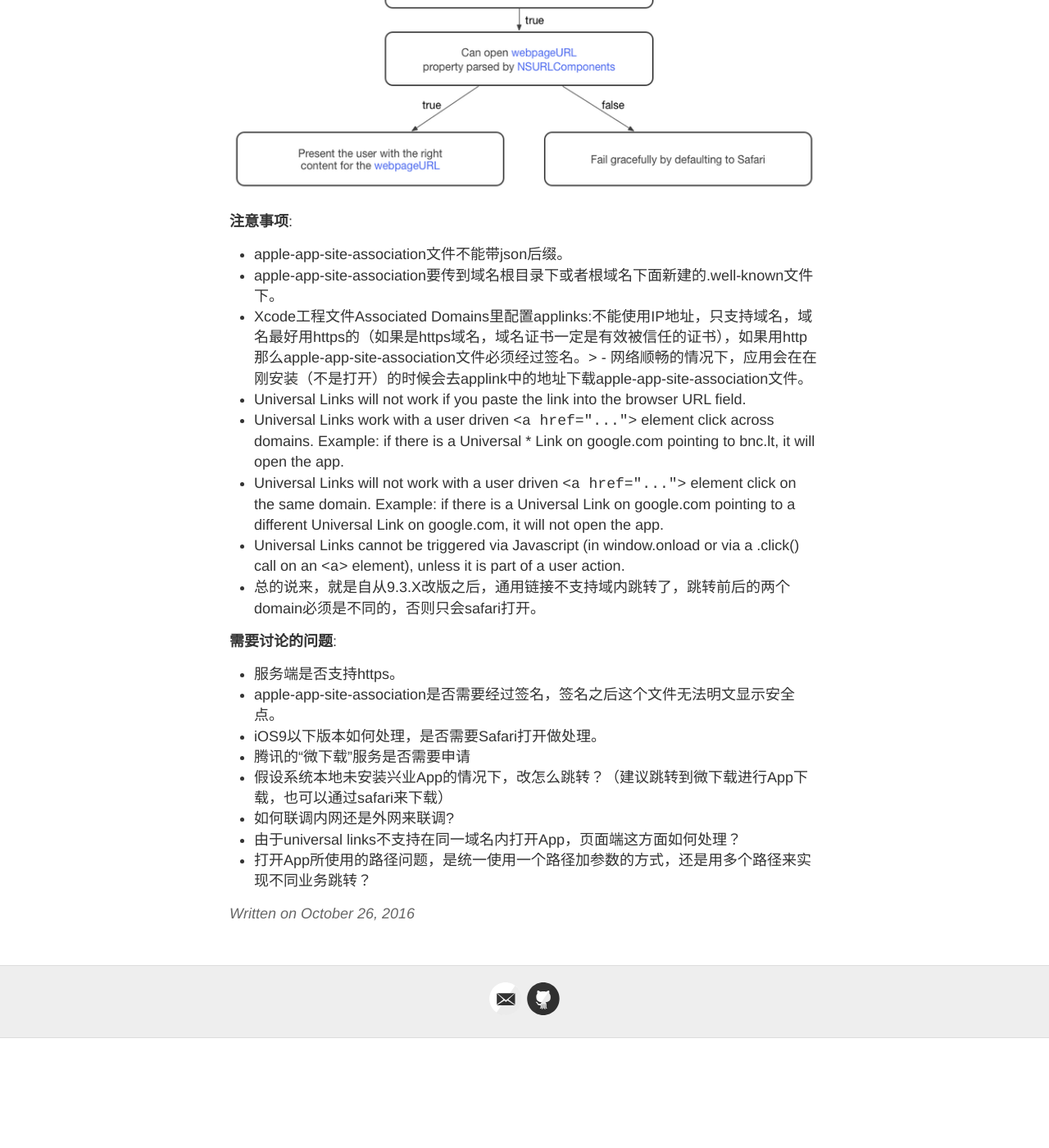
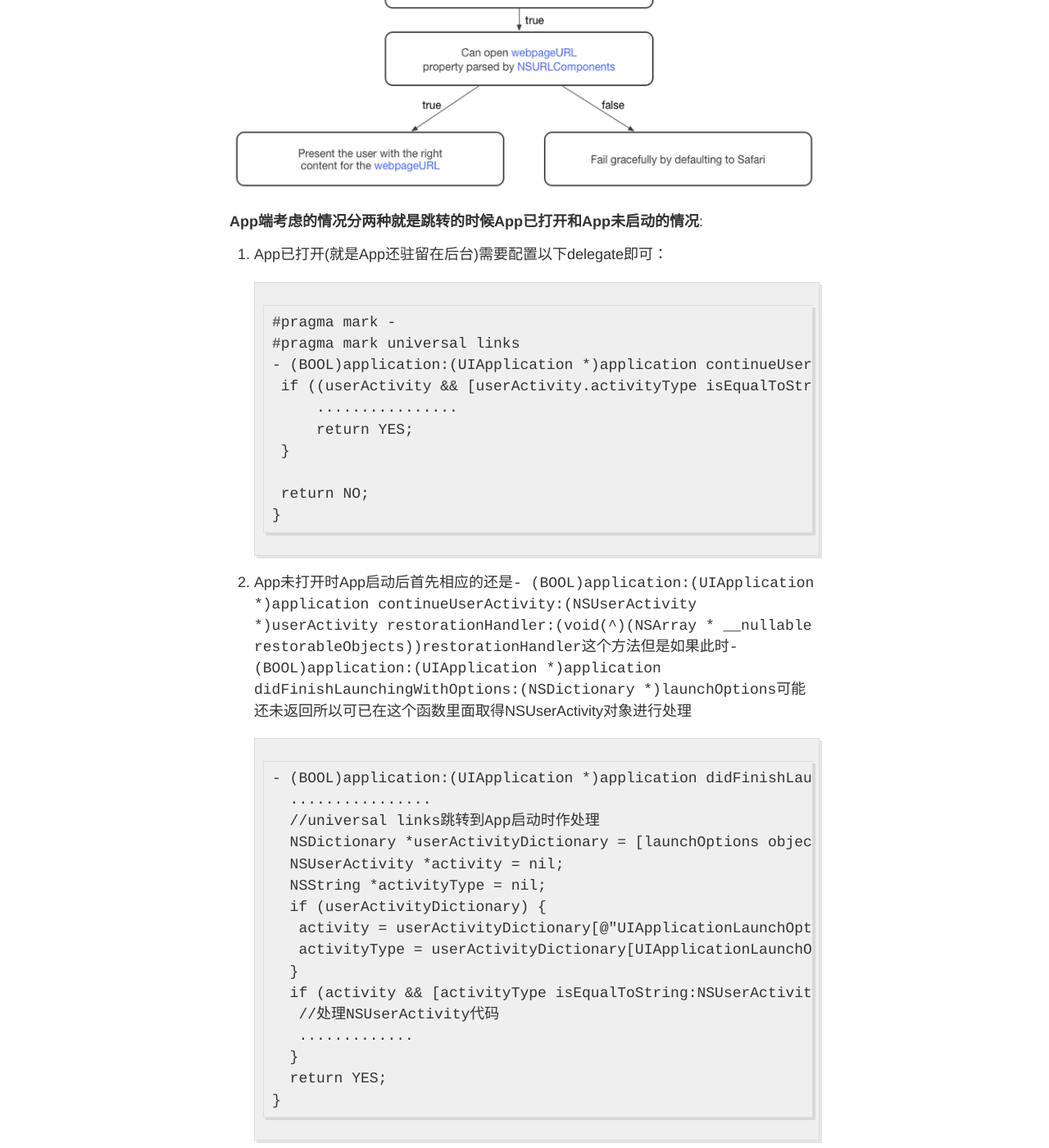
Before and after one commit to Ts1ng/Ts1ng.github.io, a Jekyll site: the page built from _posts/2016-10-26-Universal-Links.md, in a window 1280 px wide and 1400 px high, scrolled down 1228 px. Shown: the whole window at 82% size. Built offline with Jekyll 4.4.1, drawn with Linux system fonts in a browser that asks for light colours; before the commit the page ends 2494 px from its top, so only the background shows below that.

Commit message:
universal links

````diff
--- a/_posts/2016-10-26-Universal-Links.md
+++ b/_posts/2016-10-26-Universal-Links.md
@@ -8,6 +8,41 @@ title: 微信启动App之Universal Links开发
 放一个网上找的Universal Links的结构图：
 
 ![_config.yml]({{ site.baseurl }}/images/universal-links.png)
+
+
+**App端考虑的情况分两种就是跳转的时候App已打开和App未启动的情况**:
+1. App已打开(就是App还驻留在后台)需要配置以下delegate即可：
+```
+#pragma mark -
+#pragma mark universal links
+- (BOOL)application:(UIApplication *)application continueUserActivity:(NSUserActivity *)userActivity restorationHandler:(void(^)(NSArray * __nullable restorableObjects))restorationHandler {
+    if ((userActivity && [userActivity.activityType isEqualToString:NSUserActivityTypeBrowsingWeb] && userActivity.webpageURL)) {
+        ................
+        return YES;
+    }
+
+    return NO;
+}
+```
+2. App未打开时App启动后首先相应的还是```- (BOOL)application:(UIApplication *)application continueUserActivity:(NSUserActivity *)userActivity restorationHandler:(void(^)(NSArray * __nullable restorableObjects))restorationHandler```这个方法但是如果此时```- (BOOL)application:(UIApplication *)application didFinishLaunchingWithOptions:(NSDictionary *)launchOptions```可能还未返回所以可已在这个函数里面取得NSUserActivity对象进行处理
+```
+- (BOOL)application:(UIApplication *)application didFinishLaunchingWithOptions:(NSDictionary *)launchOptions {
+  ................
+  //universal links跳转到App启动时作处理
+  NSDictionary *userActivityDictionary = [launchOptions objectForKey:UIApplicationLaunchOptionsUserActivityDictionaryKey];
+  NSUserActivity *activity = nil;
+  NSString *activityType = nil;
+  if (userActivityDictionary) {
+      activity = userActivityDictionary[@"UIApplicationLaunchOptionsUserActivityKey"];
+      activityType = userActivityDictionary[UIApplicationLaunchOptionsUserActivityTypeKey];
+  }
+  if (activity && [activityType isEqualToString:NSUserActivityTypeBrowsingWeb]) {
+      //处理NSUserActivity代码
+      .............
+  }
+  return YES;
+}
+```
 
 **注意事项**:
 
````
